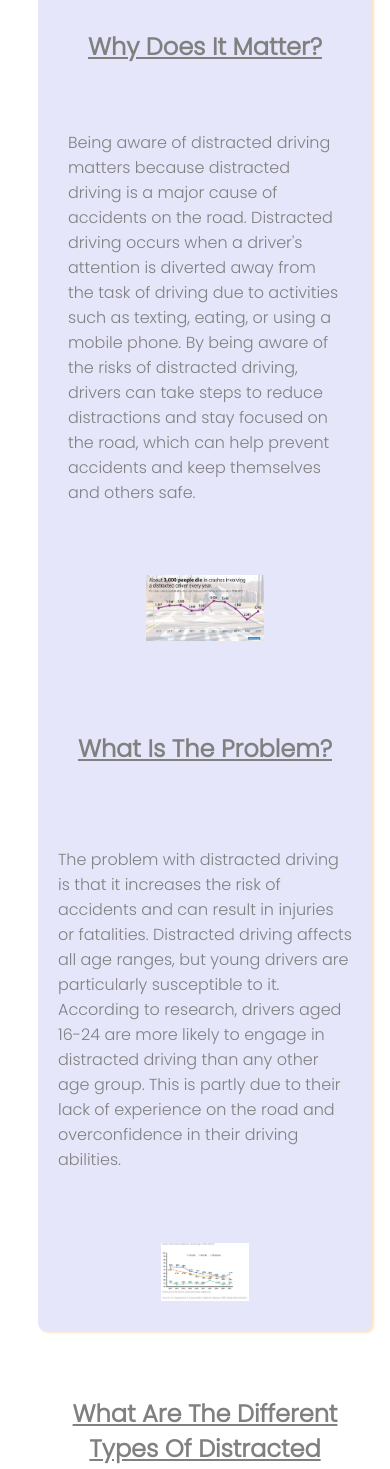
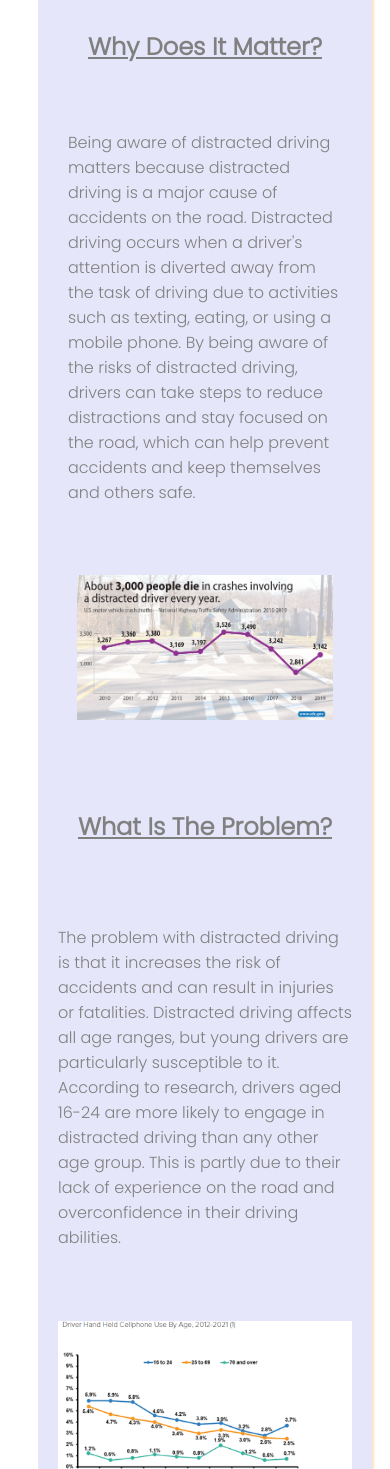
Before and after one commit to RedCrossing/Distracted-driving-awareness, a plain HTML site: page about.html in a window 390 px wide. Shown: the part 131-1600 px from the top of the page. Drawn offline with Linux system fonts and the light colour scheme; a small style sheet from the web is missing.

Commit message:
changed image % to make it bigger in mobile view

```diff
--- a/about.css
+++ b/about.css
@@ -403,6 +403,15 @@ footer span{
         box-shadow: none;
 
     }
+
+    .why-img{
+    width: 70%;
+    }
+
+
+    .problem-img {
+        width: 60%;
+    }
     .right-side{
      height: auto;
 
@@ -431,6 +440,15 @@ footer span{
      header{
          width: 100%;
      }
+
+
+    .problem-img {
+        width: 100%;
+    }
+
+    .why-img{
+    width: 120%;
+    }
 
     ul{
          width: 65%;
```
